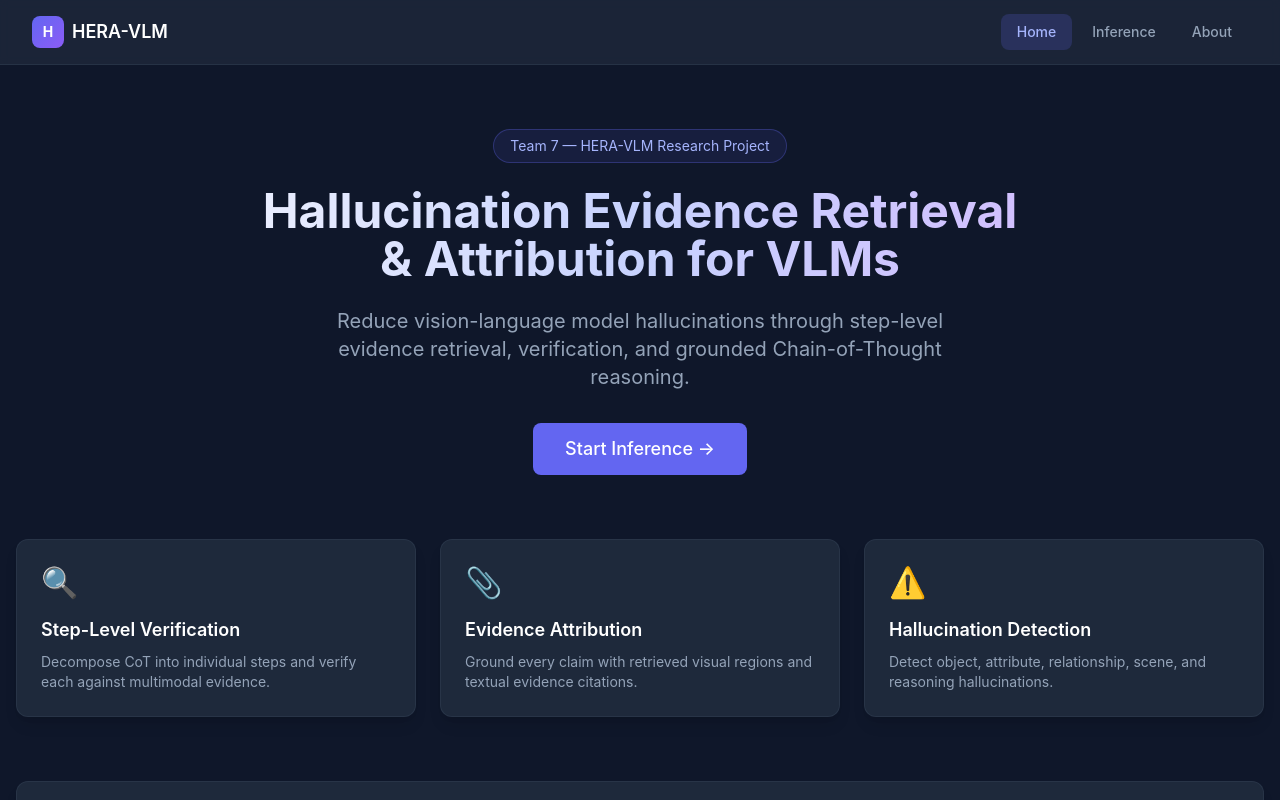
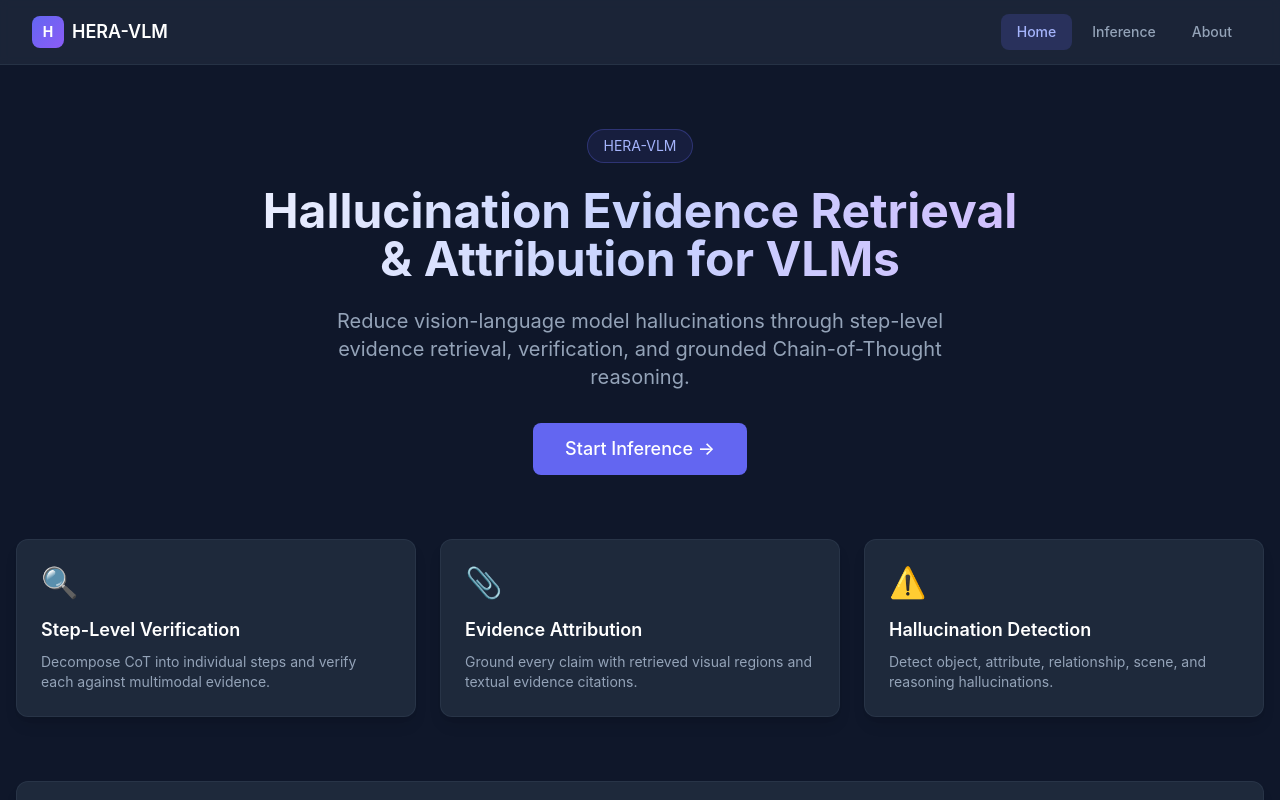
Before and after one commit to saga-17/HERA, a React (Vite) app in the folder frontend/: page / in a window 1280 px wide. Shown: the top 800 px of the page. Built offline with nearby package versions, Linux system fonts and the light colour scheme; the HTML template or start-up script is replaced by a standard one.

Commit message:
Fixed minor issue in Home page

```diff
--- a/frontend/src/pages/HomePage.tsx
+++ b/frontend/src/pages/HomePage.tsx
@@ -5,7 +5,7 @@ export default function HomePage() {
     <div className="max-w-7xl mx-auto px-4 py-16">
       <div className="text-center mb-16">
         <div className="inline-flex items-center gap-2 bg-hera-primary/10 border border-hera-primary/30 rounded-full px-4 py-1.5 text-sm text-indigo-300 mb-6">
-          Team 7 — HERA-VLM Research Project
+          HERA-VLM
         </div>
         <h1 className="text-5xl font-bold mb-6 bg-gradient-to-r from-white via-indigo-200 to-purple-300 bg-clip-text text-transparent">
           Hallucination Evidence Retrieval
```
